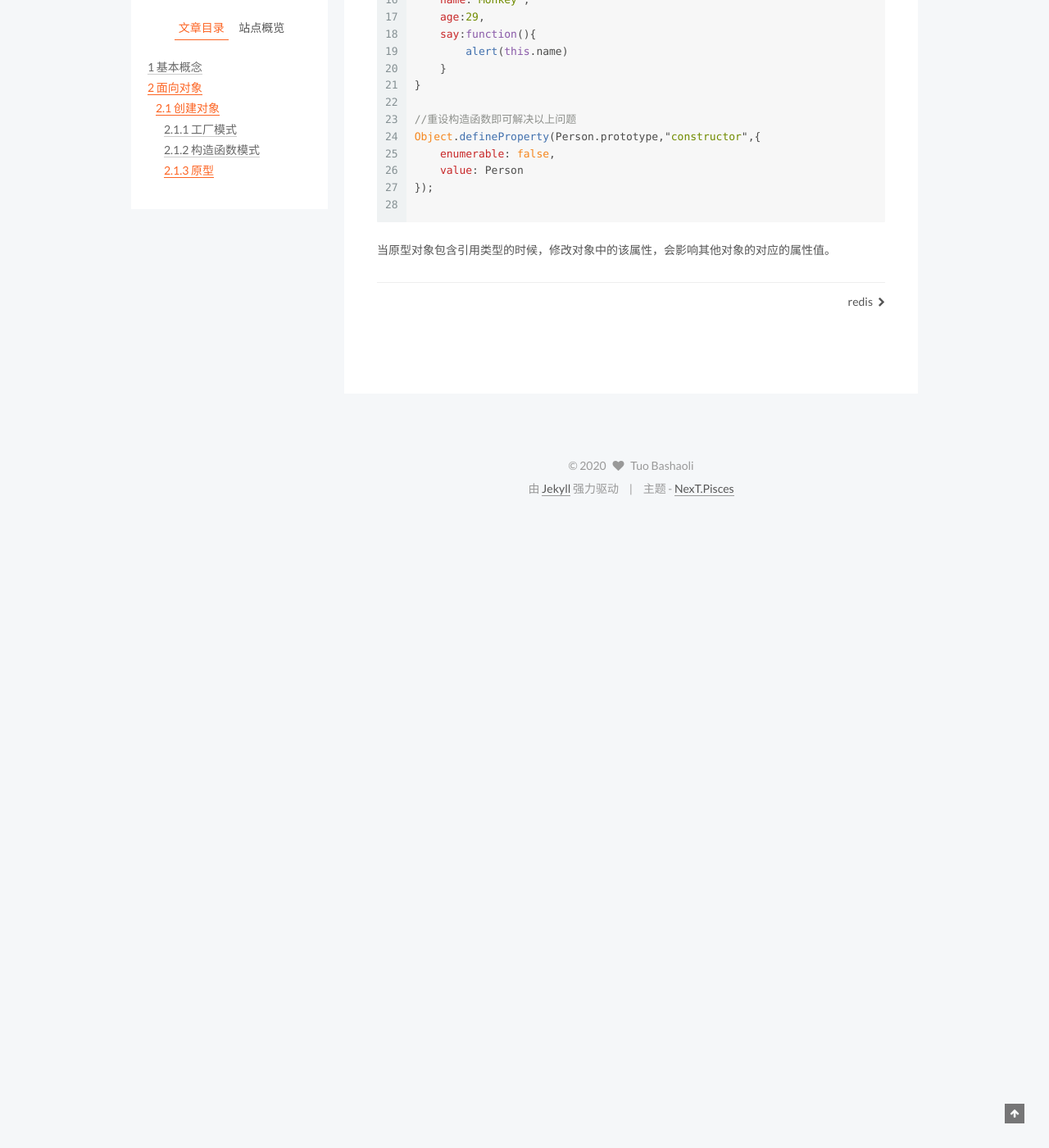
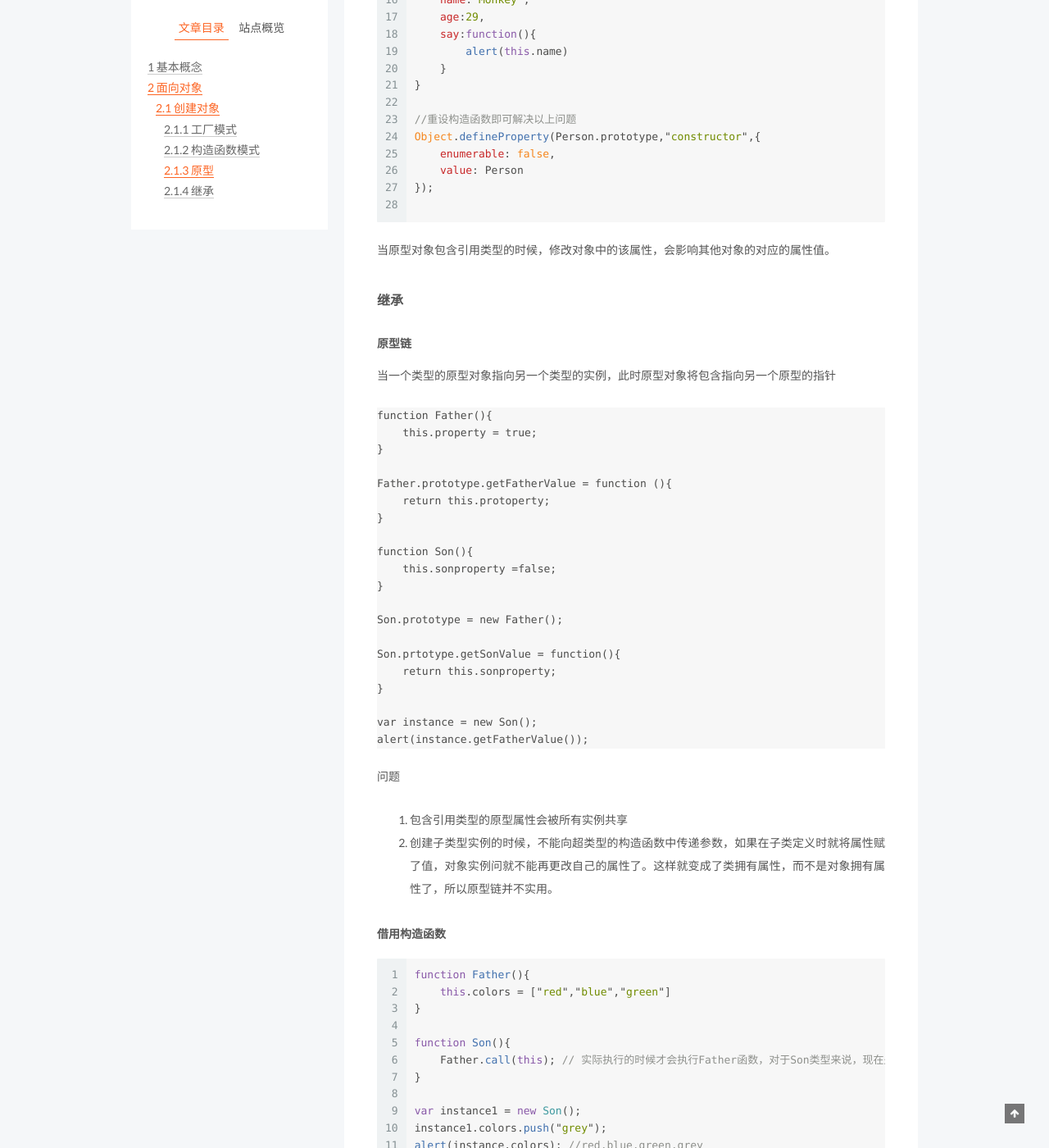
Before and after one commit to tuobashaoli/tuobashaoli.github.io, a Jekyll site: the page built from _posts/2020-05-13-javascript.markdown, in a window 1280 px wide and 1400 px high, scrolled down 7745 px. Shown: the whole window at 82% size. Built offline with Jekyll 4.4.1, drawn with Linux system fonts in a browser that asks for light colours; comment, search, counter and statistics services are not loaded; before the commit the page ends 8375 px from its top, so only the background shows below that; some of the changed text lies outside the part shown.

Commit message:
update javascript

````diff
--- a/_posts/2020-05-13-javascript.markdown
+++ b/_posts/2020-05-13-javascript.markdown
@@ -367,3 +367,123 @@ Object.defineProperty(Person.prototype,"constructor",{
 ```
 
 当原型对象包含引用类型的时候，修改对象中的该属性，会影响其他对象的对应的属性值。
+
+#### 继承
+
+##### 原型链
+
+当一个类型的原型对象指向另一个类型的实例，此时原型对象将包含指向另一个原型的指针
+
+```javasvript
+function Father(){
+    this.property = true;
+}
+
+Father.prototype.getFatherValue = function (){
+    return this.protoperty;
+}
+
+function Son(){
+    this.sonproperty =false;
+}
+
+Son.prototype = new Father();
+
+Son.prtotype.getSonValue = function(){
+    return this.sonproperty;
+}
+
+var instance = new Son();
+alert(instance.getFatherValue());
+```
+
+问题
+
+1. 包含引用类型的原型属性会被所有实例共享
+2. 创建子类型实例的时候，不能向超类型的构造函数中传递参数，如果在子类定义时就将属性赋了值，对象实例问就不能再更改自己的属性了。这样就变成了类拥有属性，而不是对象拥有属性了，所以原型链并不实用。
+
+##### 借用构造函数
+
+```javascript
+function Father(){
+    this.colors = ["red","blue","green"]
+}
+
+function Son(){
+    Father.call(this); // 实际执行的时候才会执行Father函数，对于Son类型来说，现在是什么都没有的
+}
+
+var instance1 = new Son();
+instance1.colors.push("grey");
+alert(instance.colors); //red,blue,green,grey
+
+var instance2 = new Son();
+alert(instance2.colors); //red,blue,green
+```
+
+问题
+
+1. 方法都在构造函数中定义，函数无法复用，
+2. 在超类的原型中定义的方法，对子类型是不可见的
+
+很少单独使用借用构造函数
+
+##### 组合继承
+
+```javascript
+function Father(name){
+    this.name = name;
+    this.colors = ["red","blue","green"];
+}
+
+Father.prototype.sayName = function(){
+    alert(this.name);
+}
+
+function Son(name,age){
+    Son.call(this,name);
+    this.age = age;
+}
+
+Son.prototype = new Father();
+Son.prototype.constructor = Son;
+Son.prototype.sayAge = function(){
+    alert(this.age);
+};
+```
+
+这是javascript中常用的继承模式
+
+##### 寄生组合继承
+
+组合继承会调用俩次超类型的构造函数。
+
+```javascript
+function inheritPrototype(son,father){
+    var prototype = object(father.prototype);
+    prototype.constructor = son;
+    son.prototype = prototype;
+}
+
+function Father(name){
+    this.name = name;
+    this.colors = ["red","blue","green"];
+}
+
+Father.prototype.sayName = function(){
+    alert(this.name);
+}
+
+function Son(name,age){
+    Son.call(this,name);
+    this.age = age;
+}
+
+inheritPrototype(Son,Father);
+
+Son.prototype.sayAge = function(){
+    alert(this.age);
+};
+```
+
+普遍认为最理想的继承范式
````
